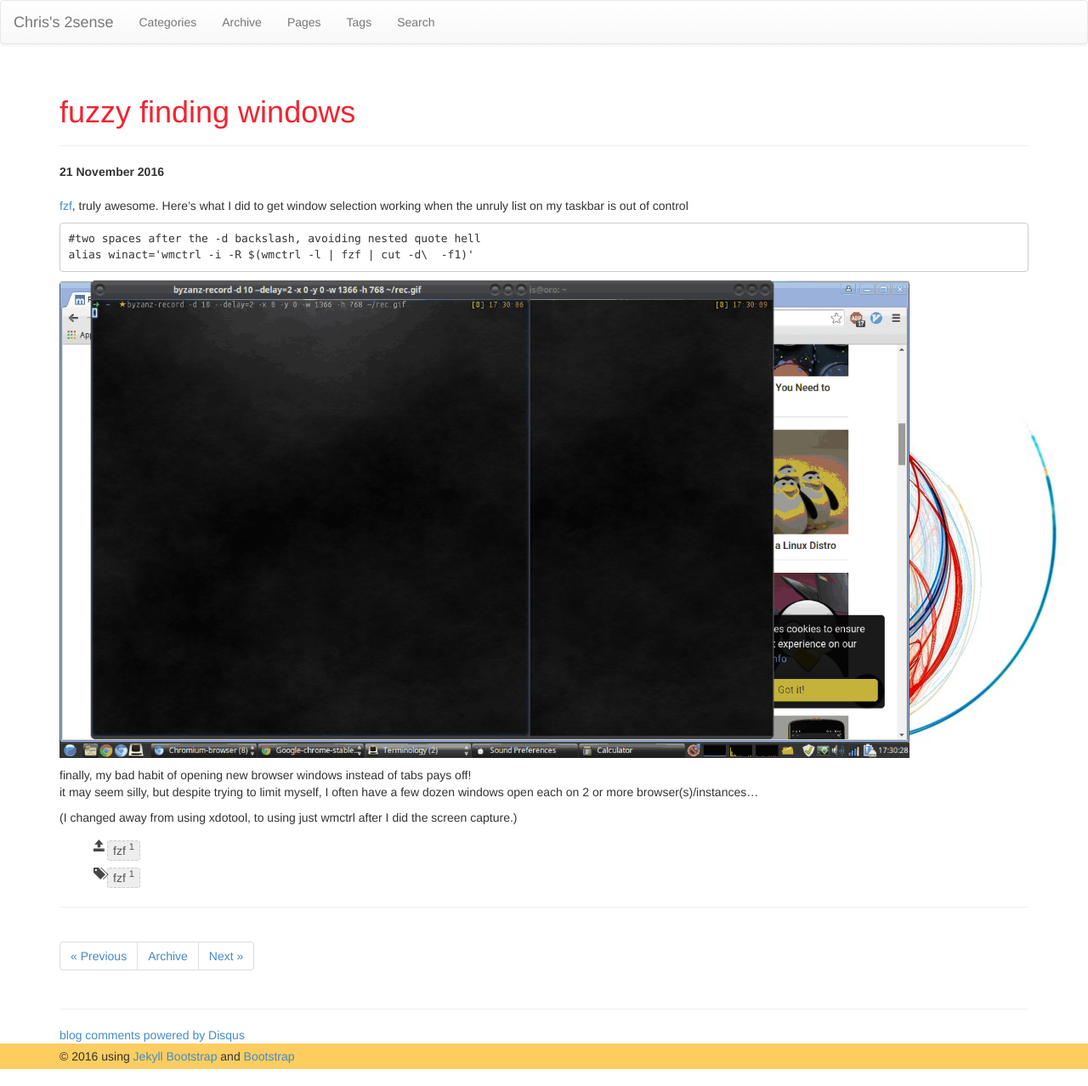
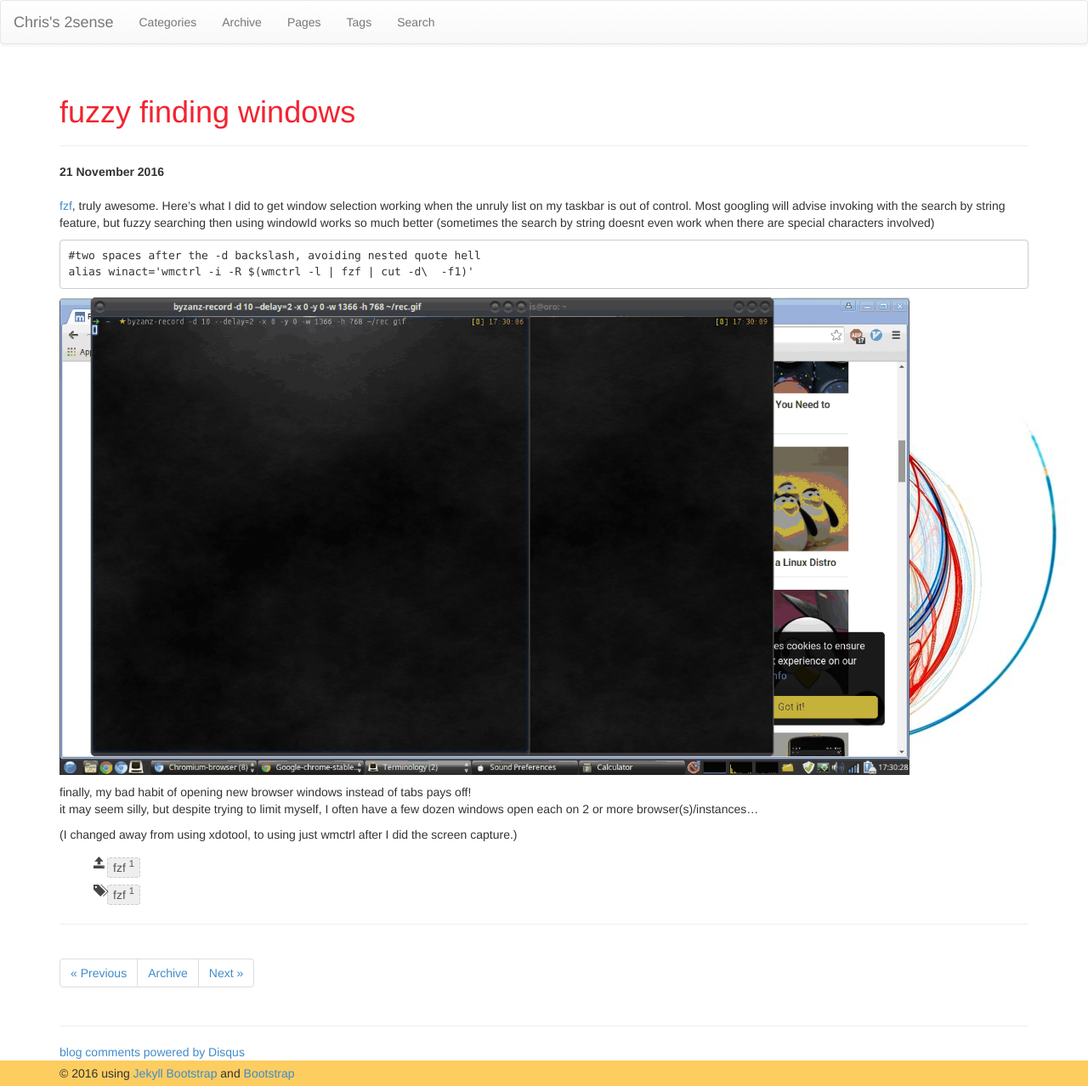
Before and after one commit to faizanvahevaria/chrisamow.github.io, a Jekyll site: the page built from _posts/2016-11-21-fuzzy-finding-windows.md, in a window 1280 px wide. Shown: the whole page at 85% size. Built offline with Jekyll 4.4.1, drawn with Linux system fonts in a browser that asks for light colours; nearby versions of some CDN libraries; comment, search, counter and statistics services are not loaded.

Commit message:
blog content

```diff
--- a/_posts/2016-11-21-fuzzy-finding-windows.md
+++ b/_posts/2016-11-21-fuzzy-finding-windows.md
@@ -6,7 +6,7 @@ tags: [fzf]
 comments: true
 ---
 {% include JB/setup %}
-[fzf](https://github.com/junegunn/fzf), truly awesome.  Here's what I did to get window selection working when the unruly list on my taskbar is out of control
+[fzf](https://github.com/junegunn/fzf), truly awesome.  Here's what I did to get window selection working when the unruly list on my taskbar is out of control.  Most googling will advise invoking with the search by string feature, but fuzzy searching then using windowId  works so much better (sometimes the search by string doesnt even work when there are special characters involved)
 
 
 	#two spaces after the -d backslash, avoiding nested quote hell
```
